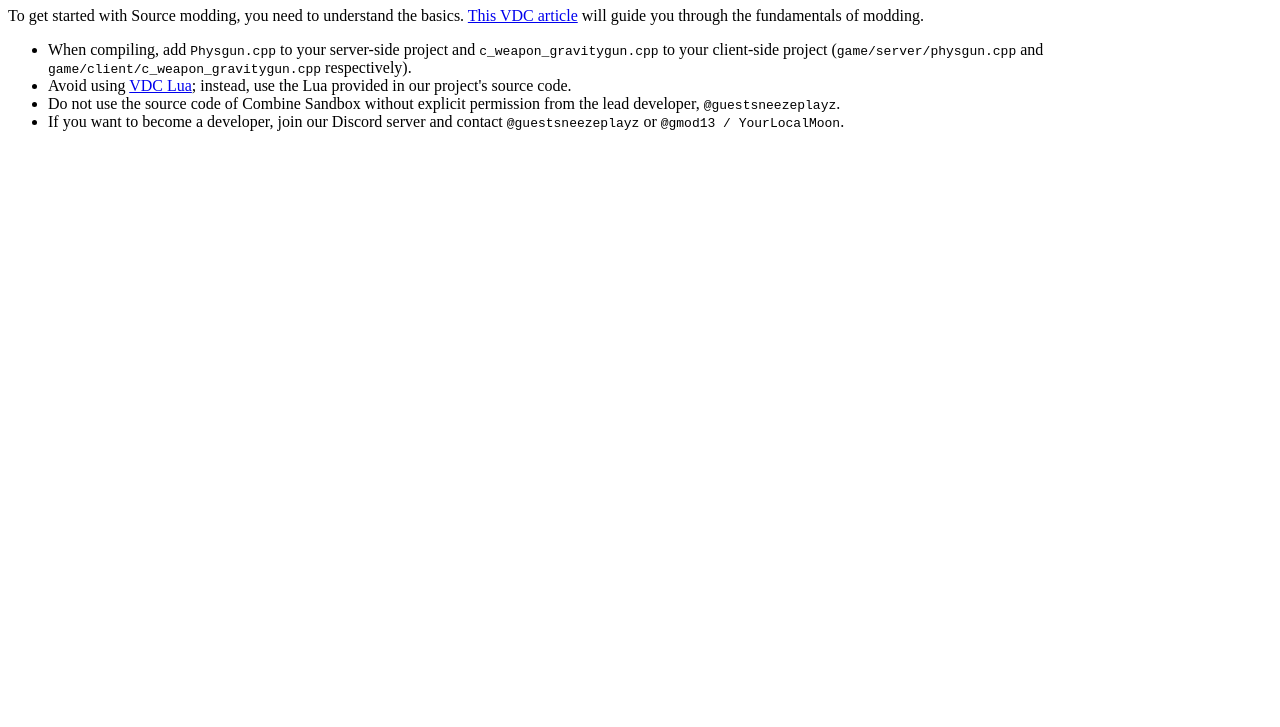
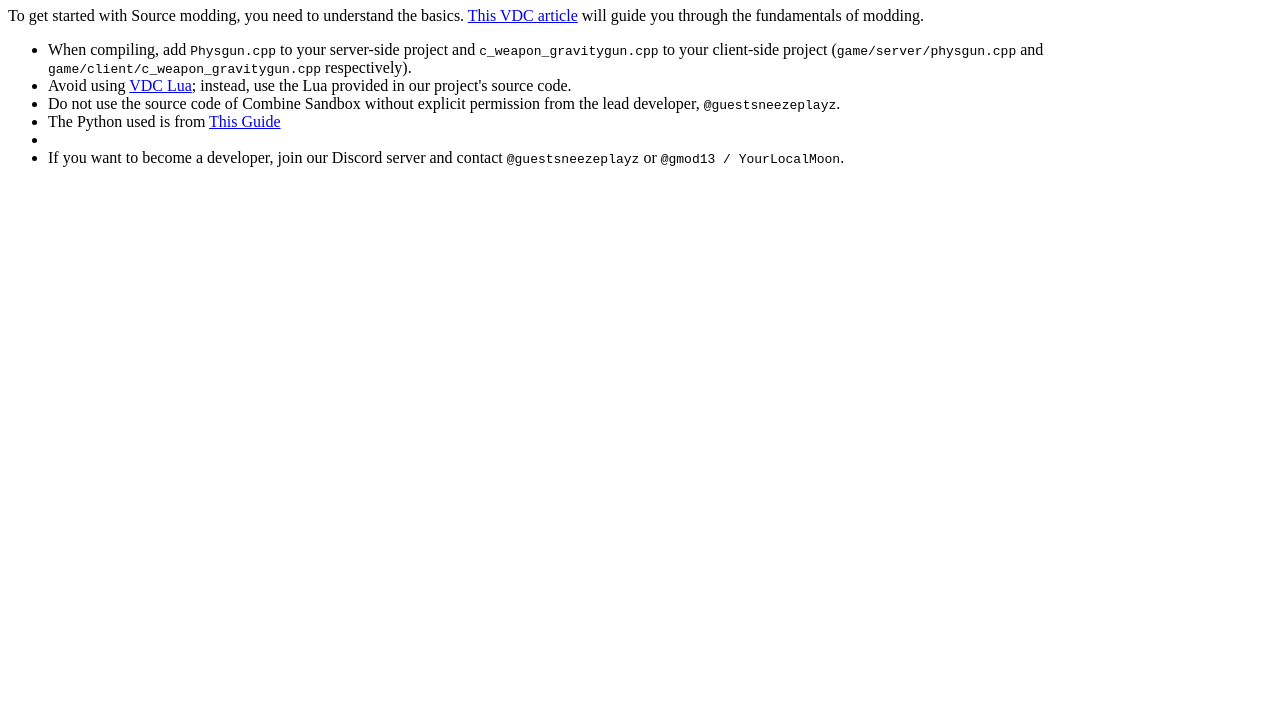
Before and after one commit to Combine-Sandbox/combine-sandbox.github.io, a plain HTML site: page docs/dev.html in a window 1280 px wide. Shown: the part 73-800 px from the top of the page. Drawn offline with Linux system fonts and the light colour scheme.

Commit message:
Update dev.html

```diff
--- a/docs/dev.html
+++ b/docs/dev.html
@@ -14,6 +14,7 @@
         <li>When compiling, add <code>Physgun.cpp</code> to your server-side project and <code>c_weapon_gravitygun.cpp</code> to your client-side project (<code>game/server/physgun.cpp</code> and <code>game/client/c_weapon_gravitygun.cpp</code> respectively).</li>
         <li>Avoid using <a href="https://developer.valvesoftware.com/wiki/Adding_Lua">VDC Lua</a>; instead, use the Lua provided in our project's source code.</li>
         <li>Do not use the source code of Combine Sandbox without explicit permission from the lead developer, <code>@guestsneezeplayz</code>.</li>
+        <li>The Python used is from <a href=https://developer.valvesoftware.com/wiki/Adding_Python>This Guide</a><li>
         <li>If you want to become a developer, join our Discord server and contact <code>@guestsneezeplayz</code> or <code>@gmod13 / YourLocalMoon</code>.</li>
     </ul>
 </body>
```
